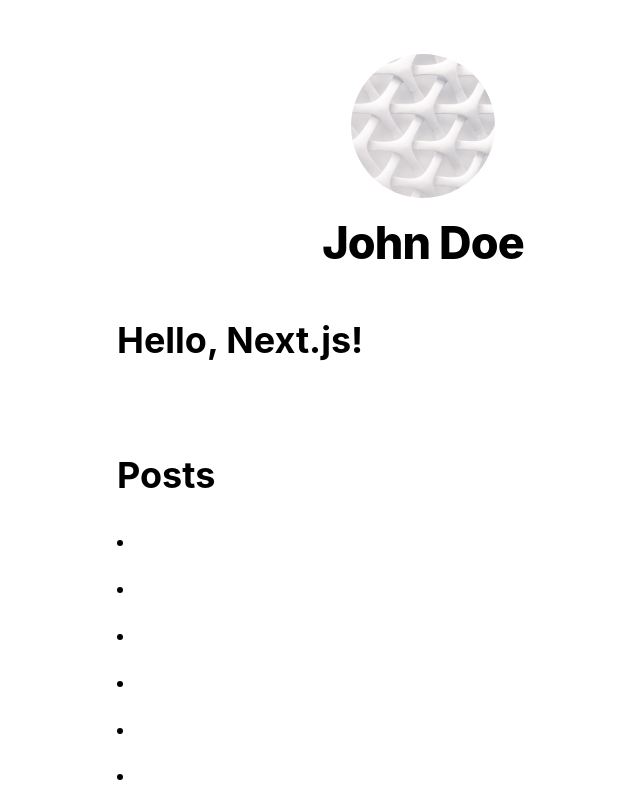
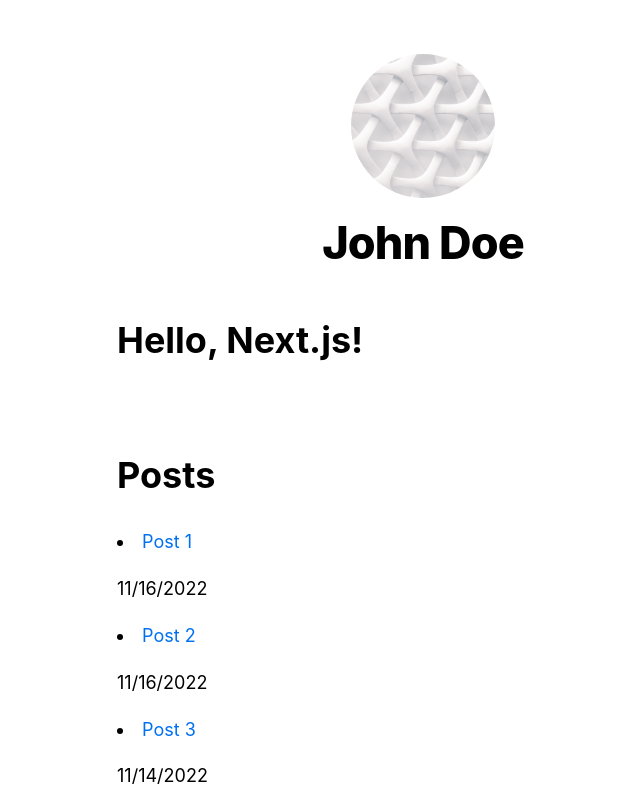
Before and after one commit to dwolrdcojp/test-deploy-vercel, a Next.js app: page / in a window 1280 px wide. Shown: the top 800 px of the page, without its empty margins (217-857 px from the left). Built offline with nearby package versions, Linux system fonts and the light colour scheme.

Commit message:
fix landing page

```diff
--- a/app/page.js
+++ b/app/page.js
@@ -1,20 +1,11 @@
 import posts from '../data/posts';
 import Link from 'next/link';
 
-const url = process.env.NEXT_PUBLIC_VERCEL_URL;
 
-function getPosts() {
-  const allPosts = posts.result;
-
-  const ids = allPosts.map((post) => ({
-    id: post.id.toString()
-  }));
-
-  return ids;
-}
+const postsData = posts.result;
 
 export default function Page() {
-  const posts = getPosts();
+  const posts = postsData;
   return ( <div>
       <h1>Hello, Next.js!</h1>
       <br />
```
